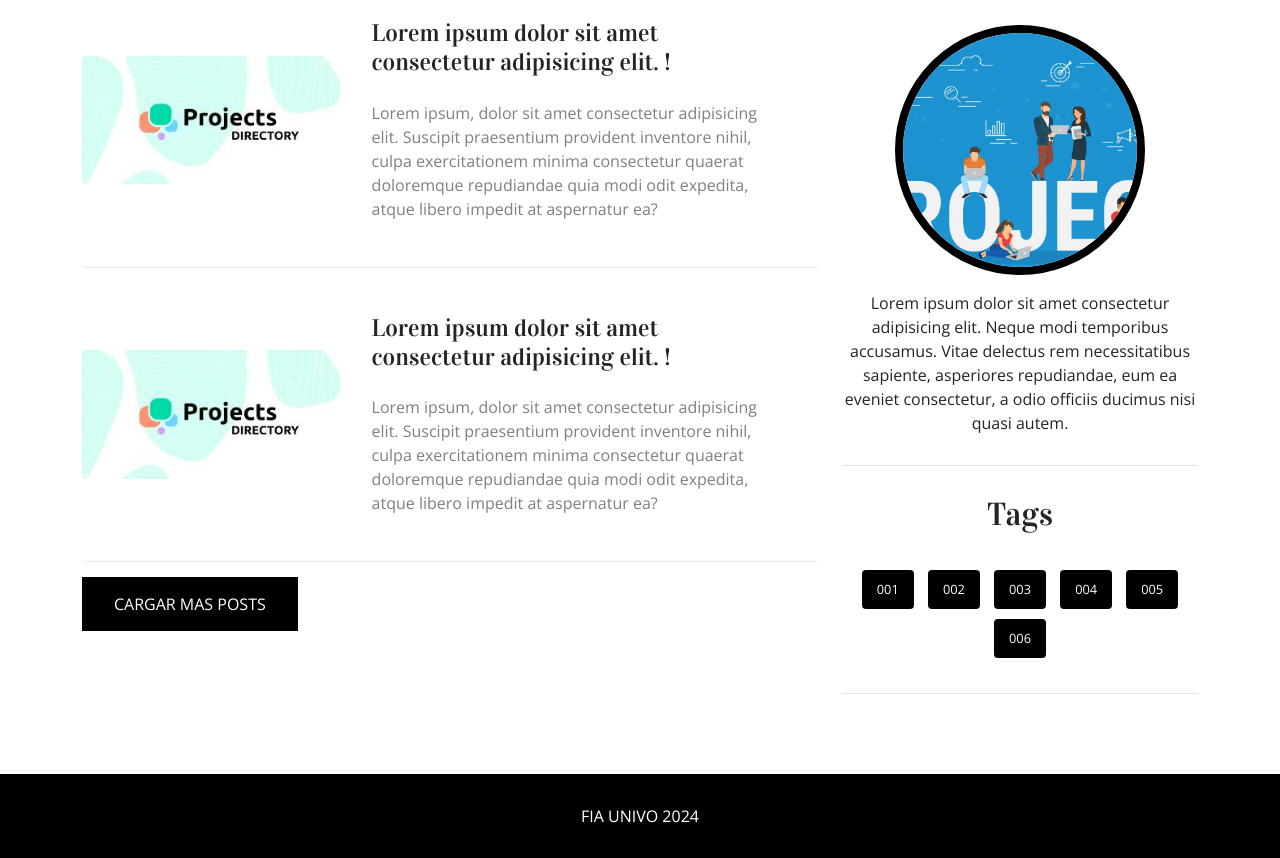
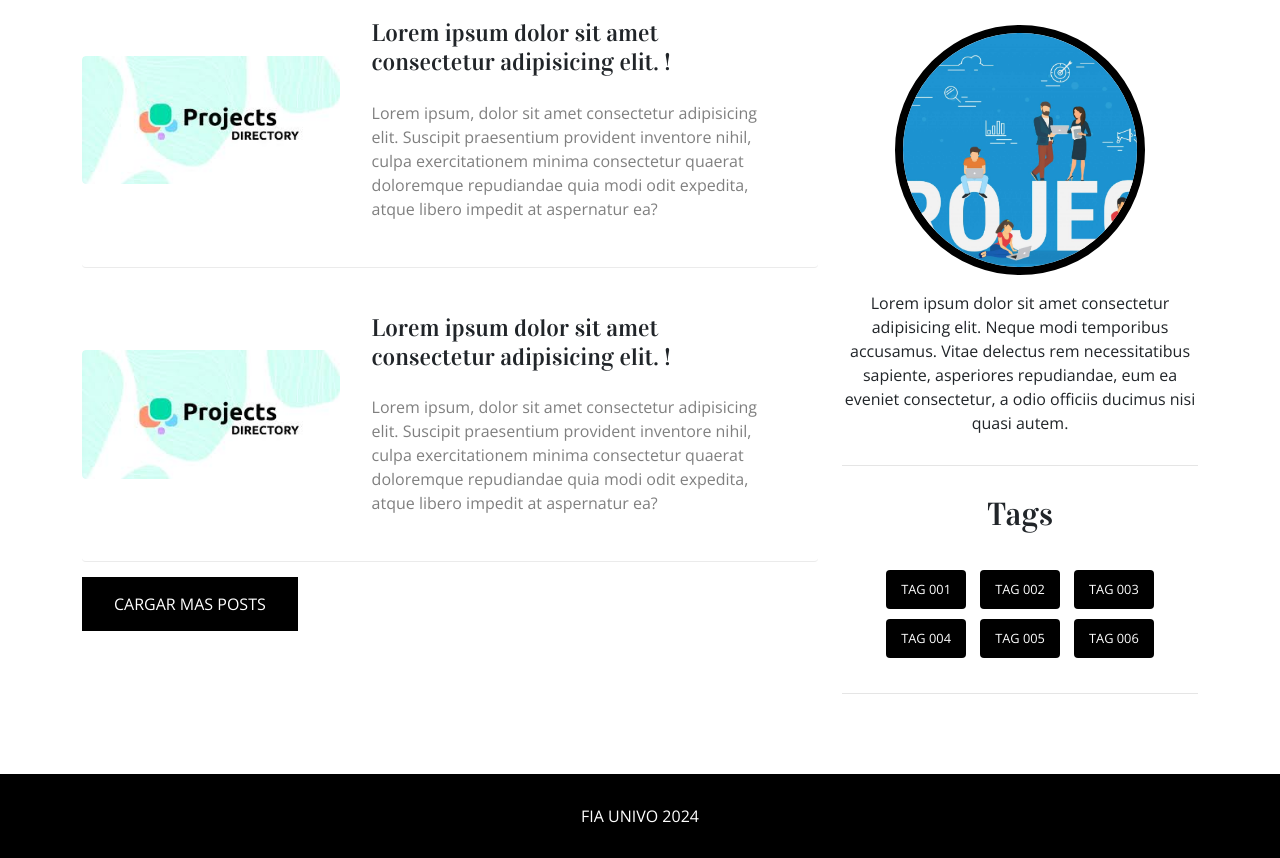
Before and after one commit to AndresGuzman04/WEB-FIA-UNIVO, a plain HTML site: page src/index.html in a window 1280 px wide. Shown: the part 1467-2325 px from the top of the page. Drawn offline with nearby package versions, Linux system fonts and the light colour scheme.

Commit message:
Prueba merge and Updates for Index

```diff
--- a/src/index.html
+++ b/src/index.html
@@ -143,12 +143,12 @@
                         <h3 class="title -border">Tags</h3>
                         <div class="box -box-tag">
                             <ul class="tags">
-                                <li><a href="">001</a></li>
-                                <li><a href="">002</a></li>
-                                <li><a href="">003</a></li>
-                                <li><a href="">004</a></li>
-                                <li><a href="">005</a></li>
-                                <li><a href="">006</a></li>
+                                <li><a href="">TAG 001</a></li>
+                                <li><a href="">TAG 002</a></li>
+                                <li><a href="">TAG 003</a></li>
+                                <li><a href="">TAG 004</a></li>
+                                <li><a href="">TAG 005</a></li>
+                                <li><a href="">TAG 006</a></li>
                             </ul>
                         </div>
 
```
